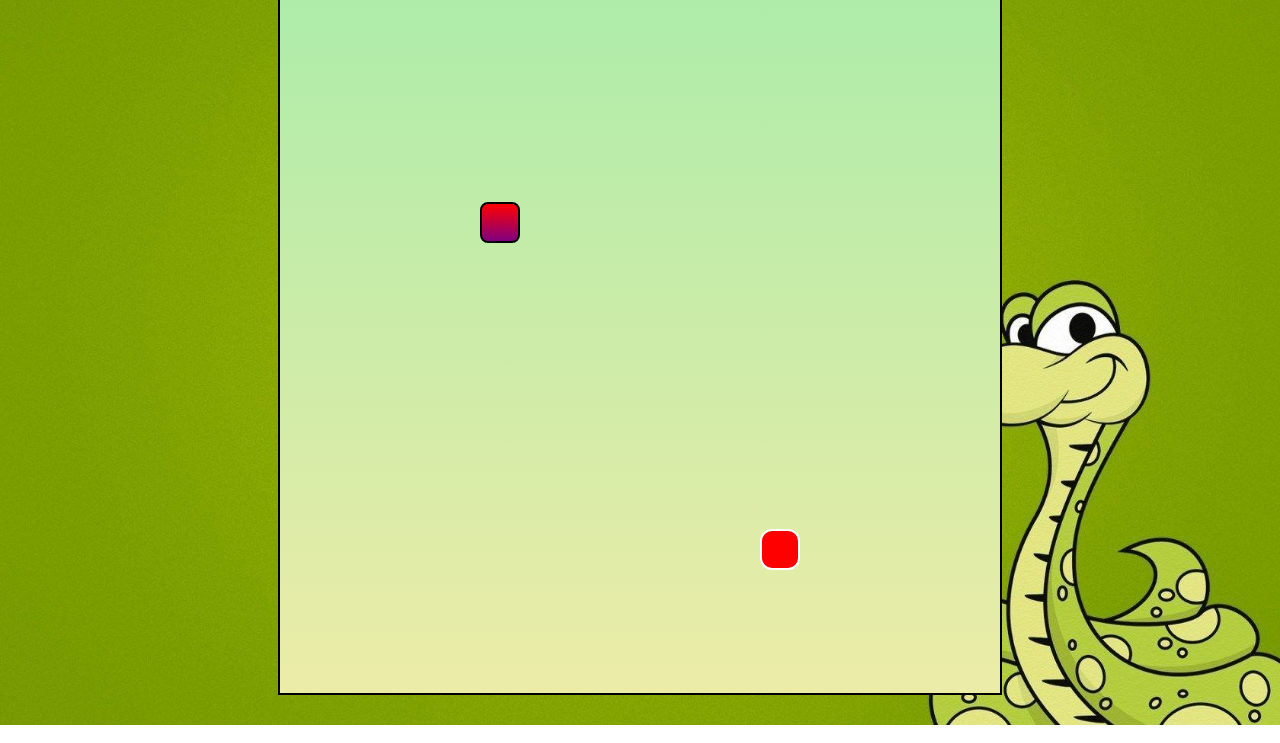
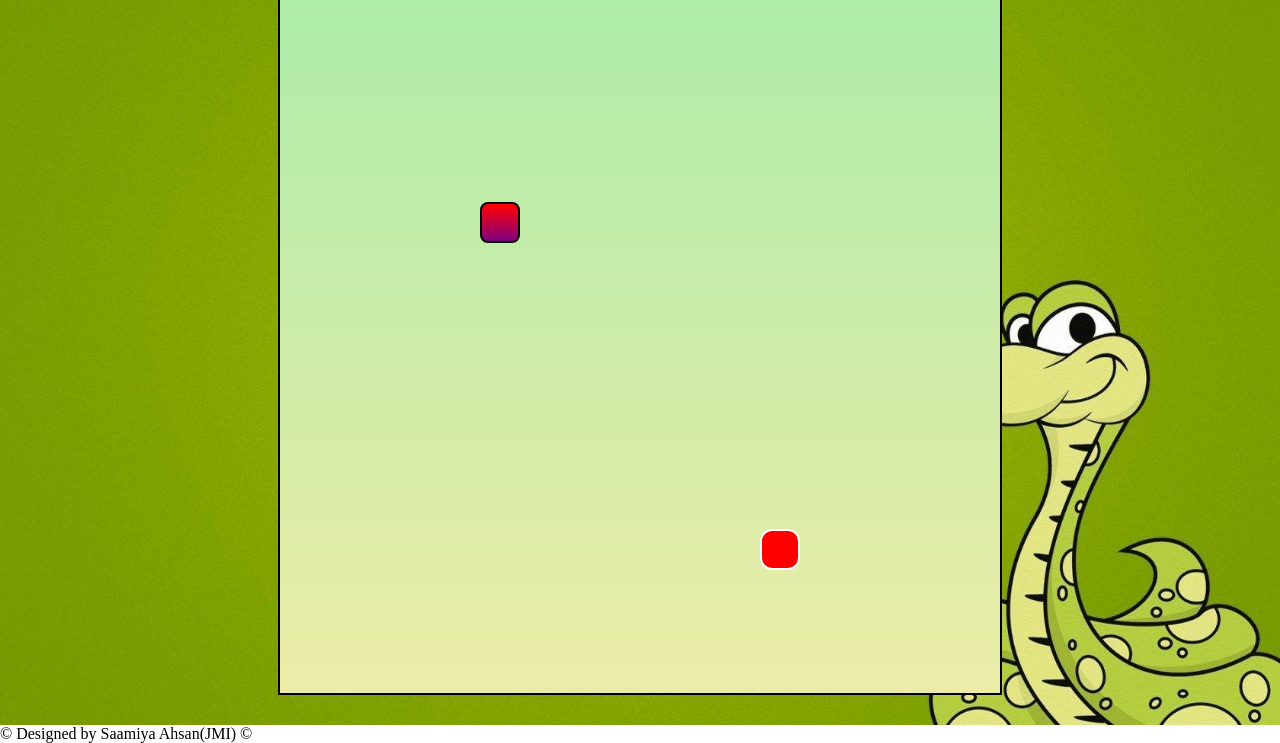
Before and after one commit to saamiyaahsan/Snake__Game, a plain HTML site: page index.html in a window 1280 px wide. Shown: the part 75-818 px from the top of the page. Drawn offline with Linux system fonts and the light colour scheme.

Commit message:
Update index.html

```diff
--- a/index.html
+++ b/index.html
@@ -19,5 +19,7 @@
         </div>
     </div>
 </body>
+
+    <footer>&copy; Designed by Saamiya Ahsan(JMI) &copy;</footer>
 <script src="index.js"></script>
 </html>
```
